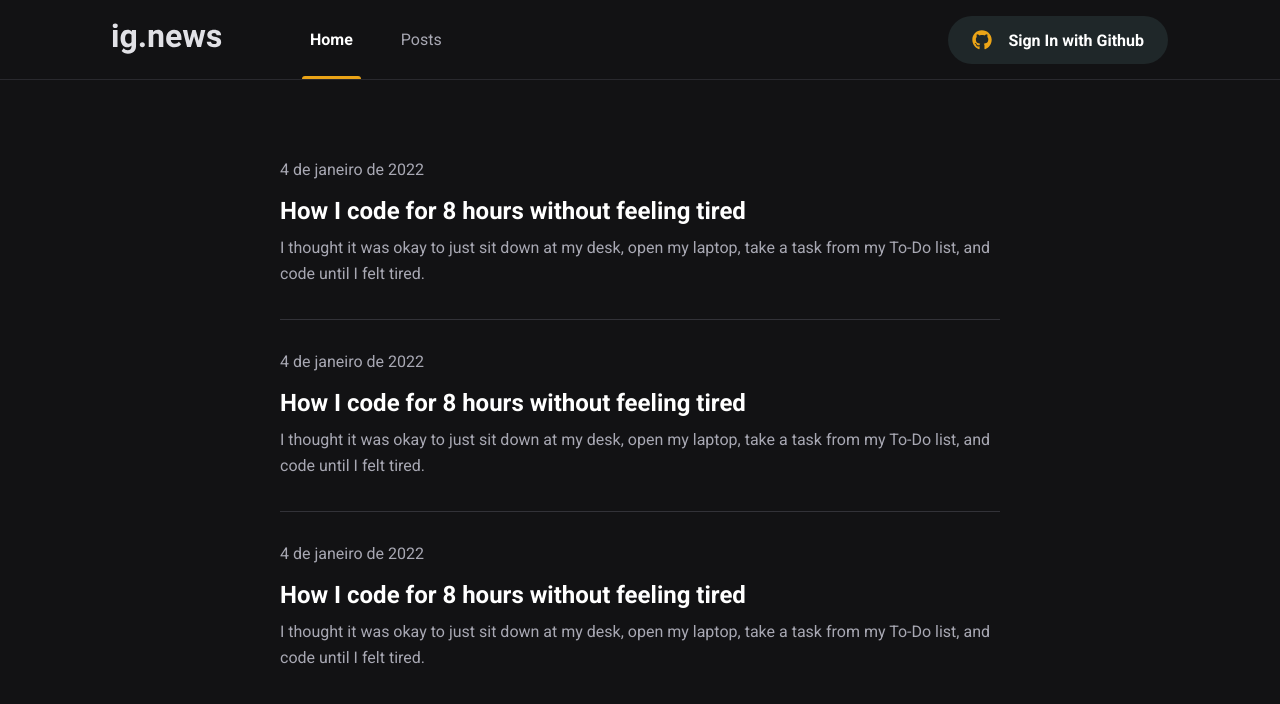
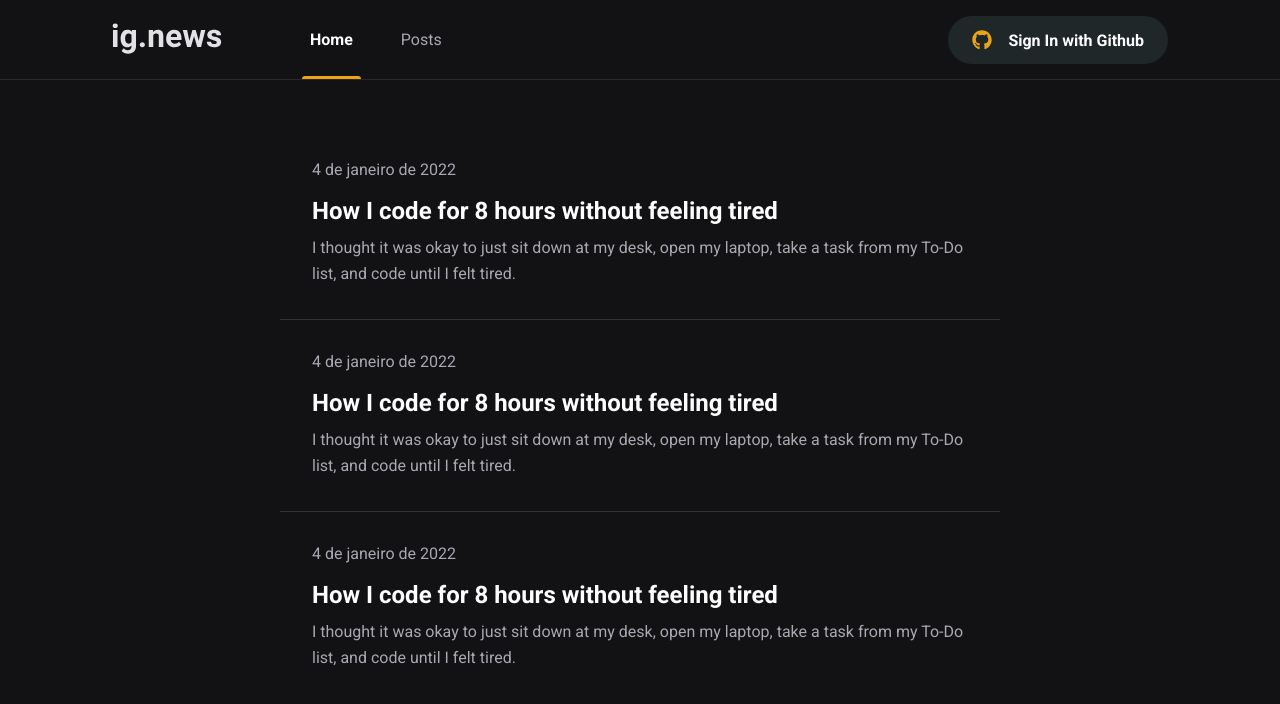
Before and after one commit to mstarkRules/ignews, a Next.js app: page /posts in a window 1280 px wide. Shown: the top 704 px of the page. Built offline with nearby package versions, Linux system fonts and the light colour scheme; no server answers.

Commit message:
style: (post list) changes hover

```diff
--- a/src/pages/posts/styles.module.scss
+++ b/src/pages/posts/styles.module.scss
@@ -10,7 +10,9 @@
 
   a {
     display: block;
+    padding: 0 2rem;
 
+    transition: all ease 0.2s;
     & + a {
       margin-top: 2rem;
       padding-top: 2rem;
@@ -41,5 +43,17 @@
     &:hover strong {
       color: var(--yellow-500);
     }
+    &:hover {
+      background-color: var(--gray-850);
+      border-radius: 4px;
+    }
   }
 }
+
+@media (max-width: 600px) {
+  .posts {
+    a {
+      padding: 0;
+    }
+  }
+}
```
